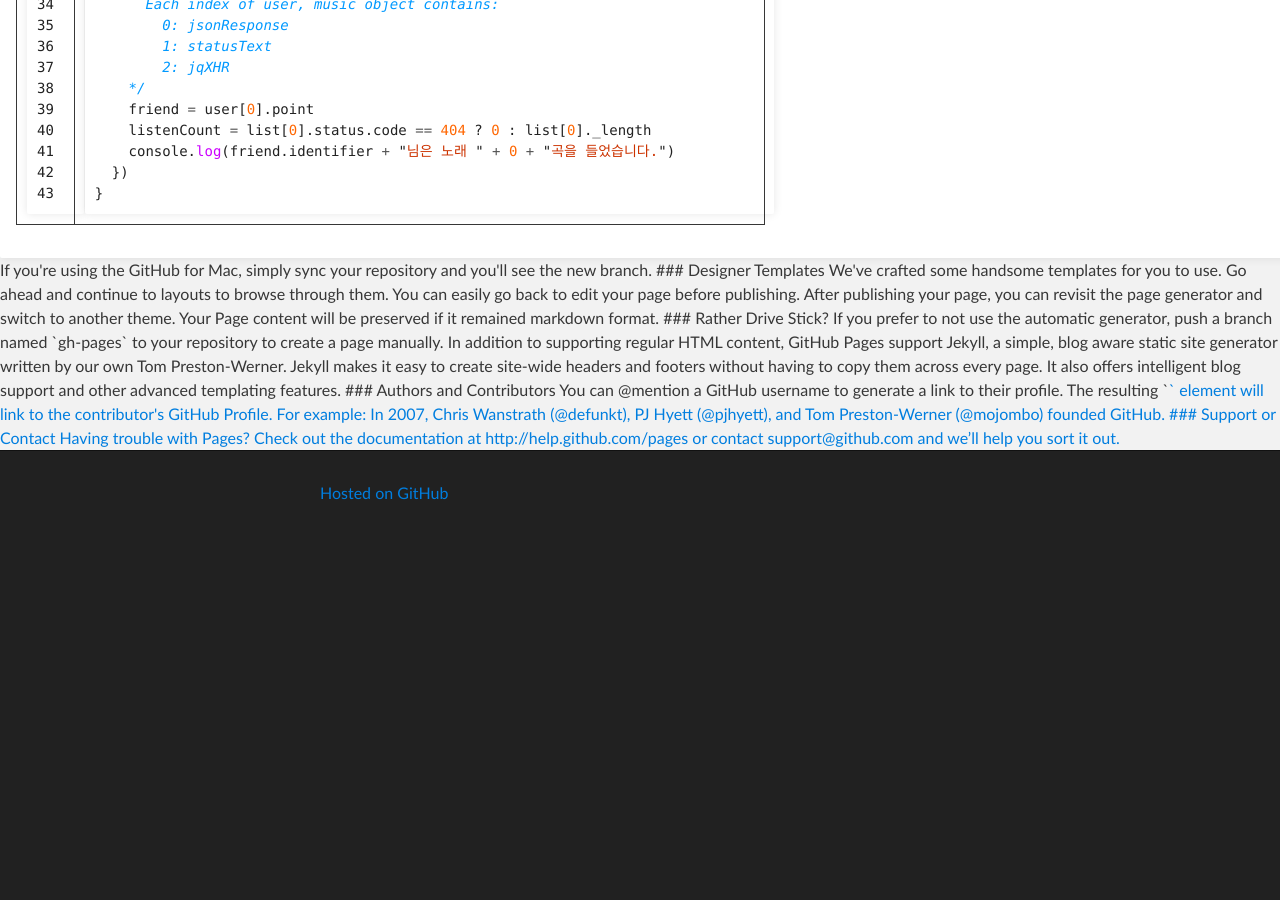
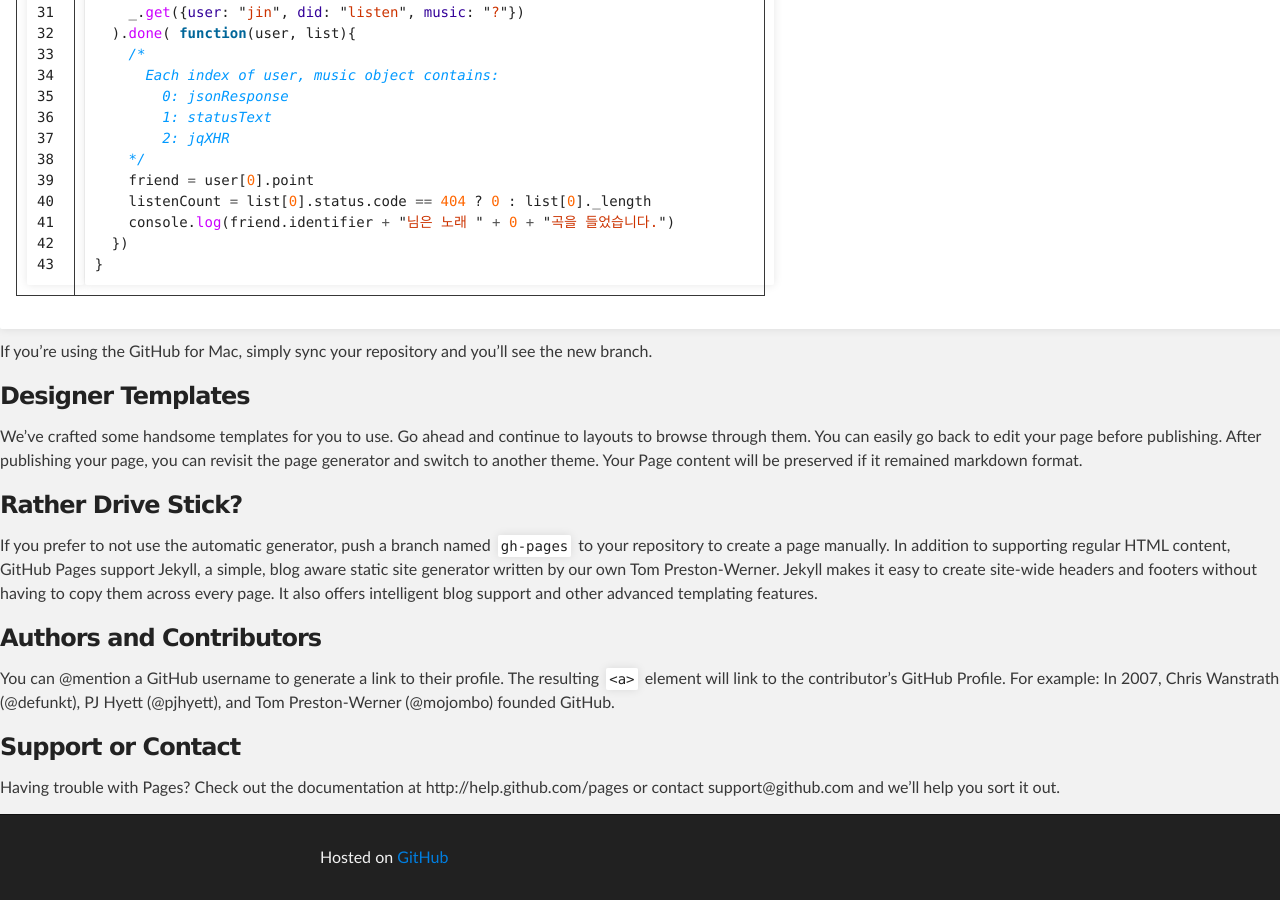
Before and after one commit to mintpresso/developer.mintpresso.com, a Jekyll site: the page built from index.md, in a window 1280 px wide and 900 px high, scrolled down 1057 px. Built offline with Jekyll 4.4.1, drawn with Linux system fonts in a browser that asks for light colours; before the commit the page ends 1597 px from its top, so only the background shows below that; some of the changed text lies outside the part shown.

Commit message:
Rename to md

```diff
--- a/_layouts/default.html
+++ b/_layouts/default.html
@@ -1,6 +1,6 @@
 {% include header.html %}
 
-<div id="main_content_wrap">
+<div id="main_content_wrap" class="outer">
 {{ content }}
 </div>
 
```
Also changed, not shown: index.md (renamed from index.html).
